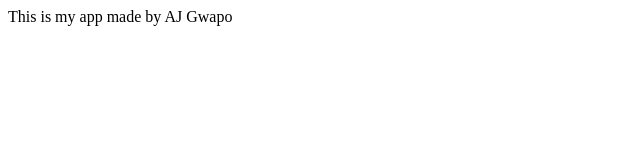
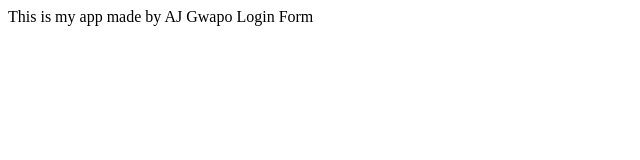
Before and after one commit to KuyaSei/mygittutorialtraversymediaaj, a plain HTML site: page index.html in a window 1280 px wide. Shown: the full height of the page, 0-640 px from the left. Drawn offline with Linux system fonts and the light colour scheme.

Commit message:
login form

```diff
--- /dev/null
+++ b/dirajhandsome/app2.js
@@ -0,0 +1 @@
+console.log('AJ will be there for you my friend');
--- a/index.html
+++ b/index.html
@@ -7,5 +7,6 @@
 </head>
 <body>
     This is my app made by AJ Gwapo
+    Login Form
 </body>
 </html>
```
Also changed, not shown: login.html (added, +1 -0 lines).
